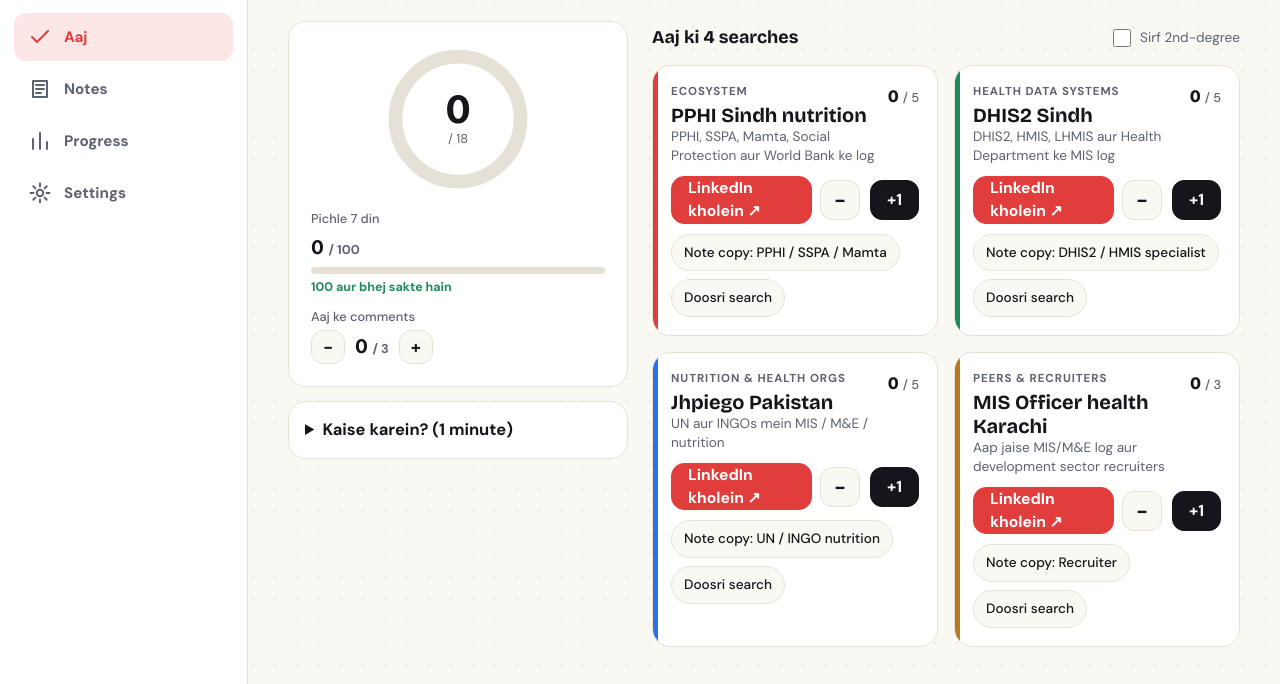
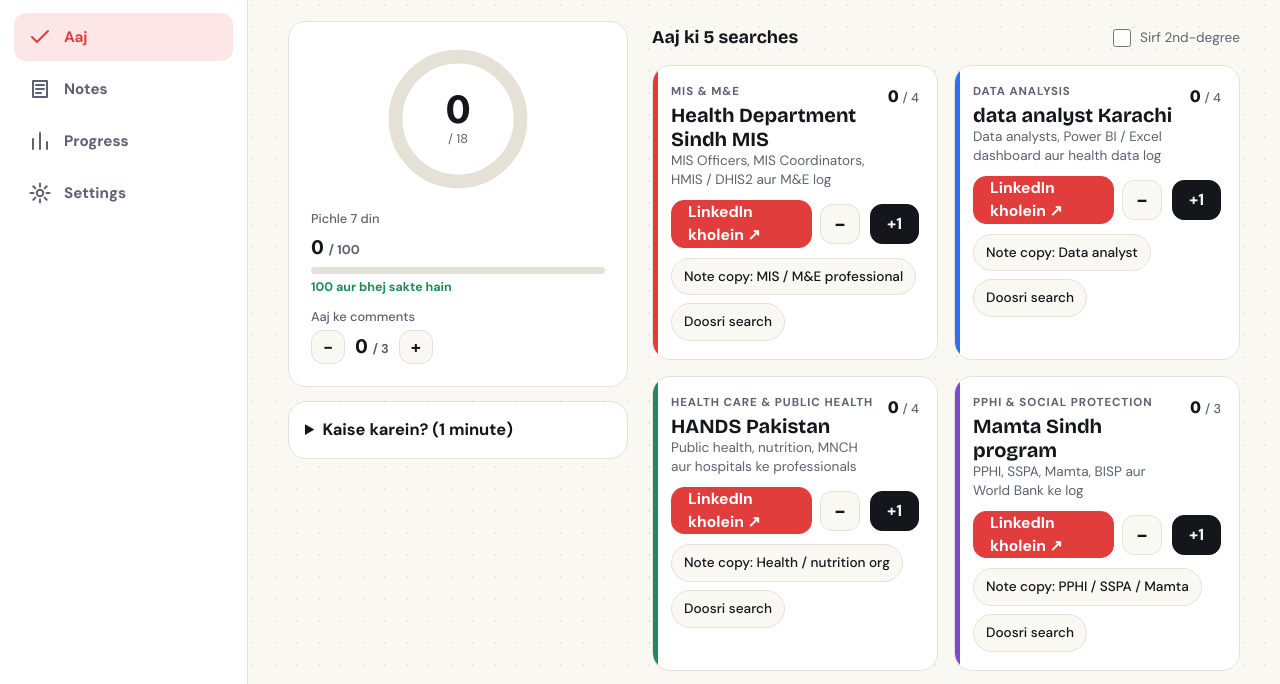
Before and after one commit to Sarmads050/linkedin-posts, a plain HTML site: page network-app/index.html in a window 1280 px wide. Shown: the part 94-778 px from the top of the page. Drawn offline with nearby package versions, Linux system fonts and the light colour scheme.

Commit message:
Network Daily: 5 daily categories covering MIS/M&E, data analysis, health care, PPHI and recruiters
Co-Authored-By: Claude Opus 5.5 <noreply@anthropic.com>
Claude-Session: https://claude.ai/code/session_01TmsrSd7aiFkuD6czWA3uiB

```diff
--- a/network-app/app.js
+++ b/network-app/app.js
@@ -4,33 +4,45 @@
 (function () {
   'use strict';
 
+  // 5 daily categories, all inside health care, data analysis and MIS. Targets add up to 18.
   var TIERS = [
-    { id: 'eco', label: 'Ecosystem', color: '#E23D3D', target: 5, note: 'eco',
-      who: 'PPHI, SSPA, Mamta, Social Protection aur World Bank ke log',
-      searches: ['PPHI Sindh MIS', 'PPHI Sindh monitoring evaluation', 'PPHI Sindh nutrition', 'Sindh Social Protection Authority',
-        'Mamta Sindh program', 'Social Protection Department Sindh', 'World Bank social protection Pakistan', 'PPHI Sindh data',
-        'BISP Nashonuma', 'PPHI district support manager'] },
-    { id: 'his', label: 'Health data systems', color: '#1F8A5B', target: 5, note: 'his',
-      who: 'DHIS2, HMIS, LHMIS aur Health Department ke MIS log',
-      searches: ['DHIS2 Pakistan', 'HISP Pakistan', 'Health Department Sindh MIS', 'HMIS Pakistan', 'health information system Sindh',
-        'DHIS2 Sindh', 'digital health Pakistan data', 'LHMIS Pakistan', 'health data analyst Karachi', 'EPI Sindh data'] },
-    { id: 'org', label: 'Nutrition & health orgs', color: '#2F6FED', target: 5, note: 'org',
-      who: 'UN aur INGOs mein MIS / M&E / nutrition',
-      searches: ['UNICEF Pakistan nutrition', 'WFP Pakistan monitoring', 'Nutrition International Pakistan', 'Action Against Hunger Pakistan',
-        'HANDS Pakistan MIS', 'RSPN nutrition Sindh', 'WHO Pakistan health information', 'Aga Khan University data manager',
-        'Save the Children Pakistan MEAL', 'UNICEF Pakistan monitoring', 'SRSO MIS', 'Concern Worldwide Pakistan',
-        'Jhpiego Pakistan', 'Indus Hospital public health data'] },
-    { id: 'peer', label: 'Peers & recruiters', color: '#B7791F', target: 3, note: 'rec',
-      who: 'Aap jaise MIS/M&E log aur development sector recruiters',
-      searches: ['M&E Officer Sindh', 'MIS Officer health Karachi', 'MEAL Officer Pakistan', 'public health data analyst Pakistan',
-        'talent acquisition development sector Pakistan', 'data management officer NGO Pakistan', 'HR NGO Karachi recruitment',
-        'IQRA University data analyst health', 'SBBU alumni IT', 'MIS Coordinator Pakistan'] }
+    { id: 'mis', label: 'MIS & M&E', color: '#E23D3D', target: 4, note: 'mis',
+      who: 'MIS Officers, MIS Coordinators, HMIS / DHIS2 aur M&E log',
+      searches: ['MIS Officer health', 'MIS Officer Karachi', 'MIS Officer Sindh', 'MIS Coordinator Pakistan', 'MIS Manager NGO Pakistan',
+        'MIS Officer PPHI', 'HMIS Pakistan', 'DHIS2 Pakistan', 'HISP Pakistan', 'LHMIS Pakistan', 'Health Department Sindh MIS',
+        'District Health Information System Pakistan', 'M&E Officer Sindh', 'M&E Officer health Pakistan', 'MEAL Officer Pakistan',
+        'Monitoring and Evaluation Specialist Pakistan', 'EPI Sindh data', 'MIS Assistant health Pakistan'] },
+    { id: 'data', label: 'Data analysis', color: '#2F6FED', target: 4, note: 'data',
+      who: 'Data analysts, Power BI / Excel dashboard aur health data log',
+      searches: ['health data analyst Pakistan', 'data analyst Karachi', 'data analyst Pakistan healthcare', 'Power BI developer Pakistan',
+        'Power BI health dashboard', 'Excel dashboard specialist Pakistan', 'data management officer NGO Pakistan', 'database officer health Pakistan',
+        'biostatistician Pakistan', 'data scientist healthcare Pakistan', 'research data manager Aga Khan University', 'statistical officer health Pakistan',
+        'data quality officer Pakistan', 'business intelligence analyst Karachi', 'data analyst public health Sindh', 'SQL data analyst Karachi'] },
+    { id: 'health', label: 'Health care & public health', color: '#1F8A5B', target: 4, note: 'org',
+      who: 'Public health, nutrition, MNCH aur hospitals ke professionals',
+      searches: ['public health specialist Karachi', 'public health Sindh', 'UNICEF Pakistan health', 'UNICEF Pakistan nutrition', 'WHO Pakistan',
+        'WFP Pakistan monitoring', 'Nutrition International Pakistan', 'Action Against Hunger Pakistan', 'HANDS Pakistan', 'RSPN Sindh health',
+        'Aga Khan University public health', 'Indus Hospital public health', 'Jhpiego Pakistan', 'Save the Children Pakistan health',
+        'Population Council Pakistan', 'Health Services Academy Islamabad', 'maternal child health Pakistan', 'primary health care Pakistan',
+        'nutrition officer Sindh', 'health program manager Karachi'] },
+    { id: 'eco', label: 'PPHI & social protection', color: '#7A4BD1', target: 3, note: 'eco',
+      who: 'PPHI, SSPA, Mamta, BISP aur World Bank ke log',
+      searches: ['PPHI Sindh MIS', 'PPHI Sindh monitoring evaluation', 'PPHI Sindh nutrition', 'PPHI district support manager', 'PPHI Sindh data',
+        "People's Primary Healthcare Initiative", 'Sindh Social Protection Authority', 'Mamta Sindh program', 'Social Protection Department Sindh',
+        'BISP Nashonuma', 'World Bank social protection Pakistan', 'PPHI Balochistan MIS'] },
+    { id: 'peer', label: 'Recruiters & alumni', color: '#B7791F', target: 3, note: 'rec',
+      who: 'Health / development sector HR aur aap ki universities ke log',
+      searches: ['talent acquisition development sector Pakistan', 'HR NGO Karachi', 'recruiter healthcare Pakistan', 'UN recruitment Pakistan',
+        'HR manager hospital Karachi', 'talent acquisition Aga Khan University', 'HR public health Pakistan', 'IQRA University data analyst',
+        'IQRA University MIS', 'SBBU alumni IT', 'SBBU Information Technology', 'hiring MIS Officer Pakistan'] }
   ];
 
   var NOTES = [
     { id: 'eco', title: 'PPHI / SSPA / Mamta', text: "Hi [Name], I work on MIS & reporting for the MAMTA Program at PPHI Head Office. Would be great to connect with others working on the program." },
+    { id: 'mis', title: 'MIS / M&E professional', text: "Hi [Name], I'm an MIS & reporting professional in a public health program in Sindh. Always good to connect with others working in MIS and M&E." },
+    { id: 'data', title: 'Data analyst', text: "Hi [Name], I build KPI dashboards and reports from health program data in Sindh. I'd love to connect and learn from your work in data analysis." },
     { id: 'his', title: 'DHIS2 / HMIS specialist', text: "Hi [Name], I manage MIS data and KPI dashboards for a health program in Sindh and I'm keen to grow in DHIS2/HMIS. Would love to learn from your work." },
-    { id: 'org', title: 'UN / INGO nutrition', text: "Hi [Name], I work in data & reporting for a maternal and child nutrition program in Sindh. I'd value connecting with people in the nutrition sector." },
+    { id: 'org', title: 'Health / nutrition org', text: "Hi [Name], I work in data & reporting for a maternal and child nutrition program in Sindh. I'd value connecting with people in public health and nutrition." },
     { id: 'rec', title: 'Recruiter', text: "Hi [Name], I'm an MIS & data professional (MS CS) in public health programs in Sindh. Happy to connect for future M&E/MIS opportunities." },
     { id: 'alum', title: 'IQRA / SBBU alumni', text: "Hi [Name], fellow alum here. I now work in health program MIS at PPHI in Karachi. Would be glad to connect." },
     { id: 'post', title: 'Un ki post dekh kar', text: "Hi [Name], I enjoyed your recent post on [topic]. I work in health MIS & reporting in Sindh and would like to follow your work." },
--- a/network-app/index.html
+++ b/network-app/index.html
@@ -61,7 +61,7 @@
    </div>
 
    <div class="col-right">
-    <div class="section-head"><h2>Aaj ki 4 searches</h2><label class="toggle"><input type="checkbox" id="only2nd"> Sirf 2nd-degree</label></div>
+    <div class="section-head"><h2>Aaj ki 5 searches</h2><label class="toggle"><input type="checkbox" id="only2nd"> Sirf 2nd-degree</label></div>
     <ol class="tasks" id="tasks"></ol>
    </div>
 
@@ -70,7 +70,7 @@
       <summary>Kaise karein? (1 minute)</summary>
       <ol>
         <li><b>LinkedIn kholein</b> dabayein. Search LinkedIn app mein khulegi.</li>
-        <li>Headline mein <i>MIS, M&amp;E, DHIS2, Nutrition, Data</i> wale log chunein. Students, sales, crypto wale chhor dein.</li>
+        <li>Headline mein <i>MIS, M&amp;E, Data Analyst, Power BI, DHIS2, Public Health, Nutrition</i> wale log chunein. Students, sales, crypto wale chhor dein.</li>
         <li><b>Connect</b> dabayein. Khaas logon ke liye pehle <b>Note copy</b> kar ke "Add a note" mein paste karein.</li>
         <li>Wapas aa kar us card par <b>+1</b> dabayein.</li>
       </ol>
--- a/network-app/styles.css
+++ b/network-app/styles.css
@@ -186,6 +186,3 @@ hr{border:0;border-top:1px solid var(--line);margin:16px 0}
   /* Settings: two columns of cards */
   #view-settings:not([hidden]){display:grid;grid-template-columns:repeat(2,minmax(0,1fr));gap:16px;align-items:start}
 }
-@media (min-width:1360px){
-  .tasks{grid-template-columns:repeat(2,minmax(0,1fr))}
-}
--- a/network-app/sw.js
+++ b/network-app/sw.js
@@ -1,5 +1,5 @@
 // Offline cache for the app shell. Bump VERSION when files change.
-const VERSION = 'nd-v2';
+const VERSION = 'nd-v3';
 const SHELL = ['./', 'index.html', 'styles.css', 'app.js', 'manifest.webmanifest', 'icons/icon-192.png', 'icons/icon-512.png'];
 self.addEventListener('install', e => { e.waitUntil(caches.open(VERSION).then(c => c.addAll(SHELL)).then(() => self.skipWaiting())); });
 self.addEventListener('activate', e => {
```
